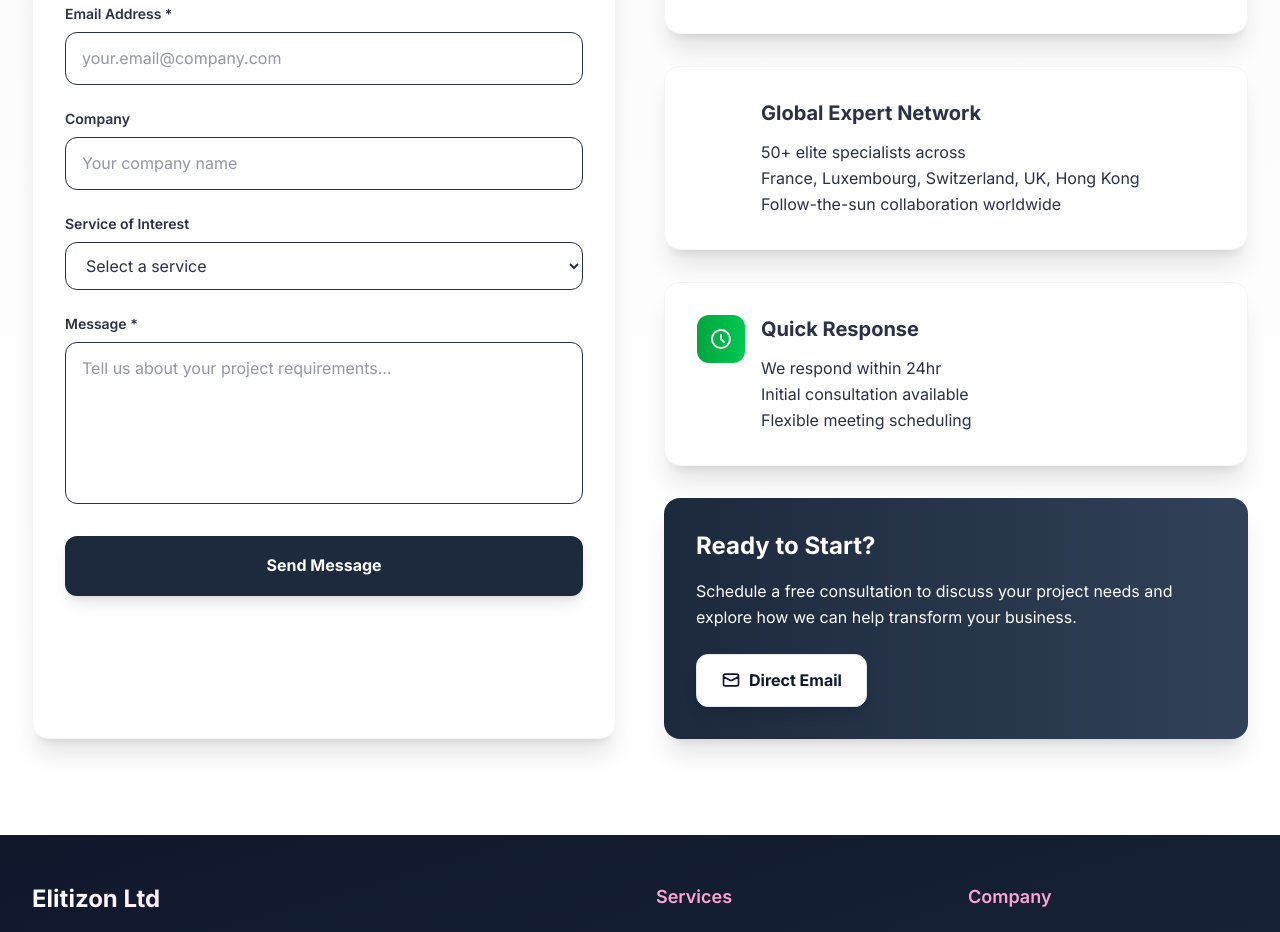
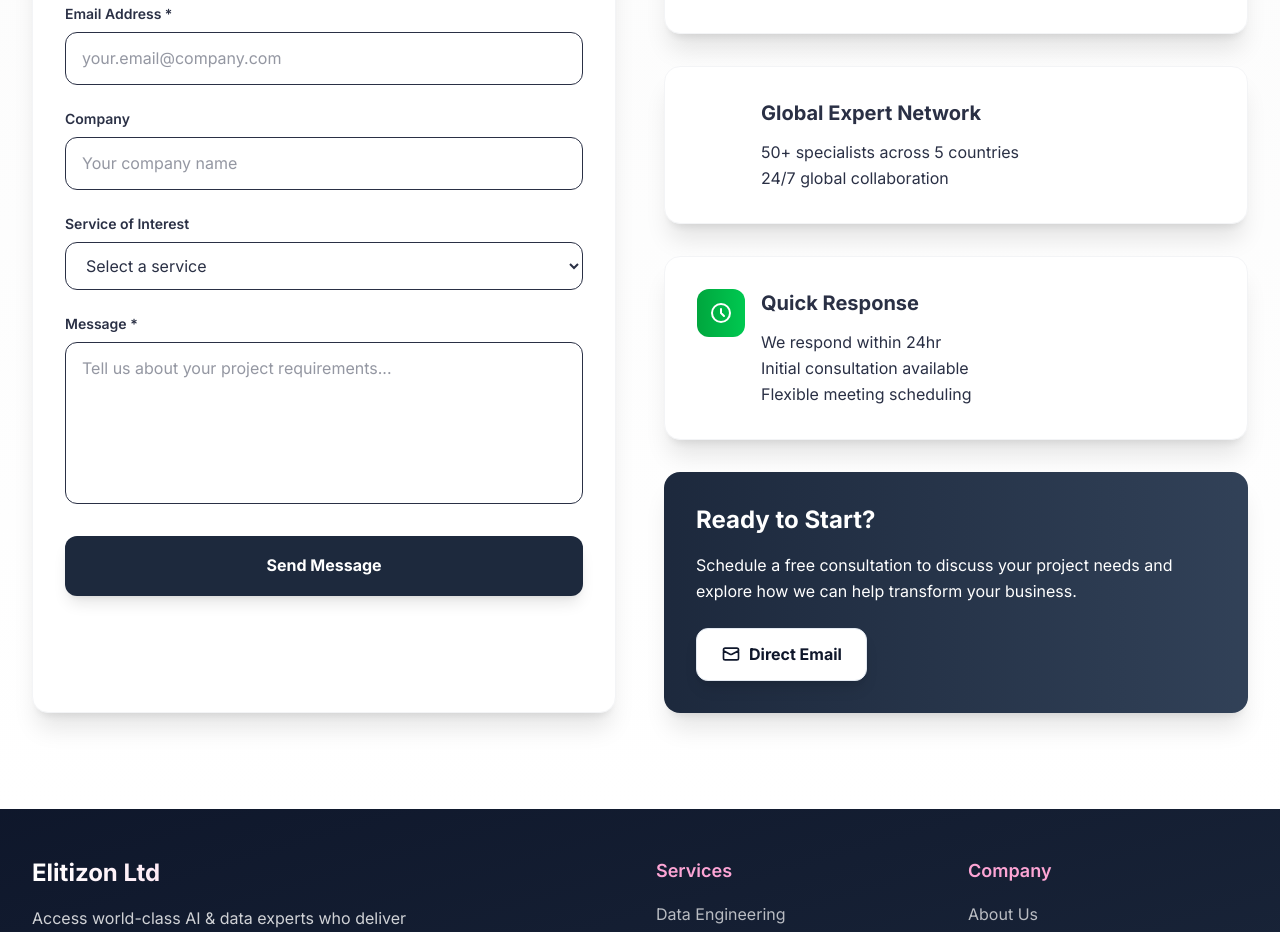
Before and after one commit to raphaelmansuy/elitizon, a Next.js app: page / in a window 1280 px wide. Shown: the part 4800-5732 px from the top of the page. Built offline with nearby package versions, Linux system fonts and the light colour scheme; no server answers.

Commit message:
fix: Update contact section text for clarity and conciseness

```diff
--- a/src/components/Contact.tsx
+++ b/src/components/Contact.tsx
@@ -483,11 +483,9 @@ export default function Contact() {
                     Global Expert Network
                   </h4>
                   <p className="text-primary-700 leading-relaxed">
-                    50+ elite specialists across
+                    50+ specialists across 5 countries
                     <br />
-                    France, Luxembourg, Switzerland, UK, Hong Kong
-                    <br />
-                    Follow-the-sun collaboration worldwide
+                    24/7 global collaboration
                   </p>
                 </div>
               </div>
```
